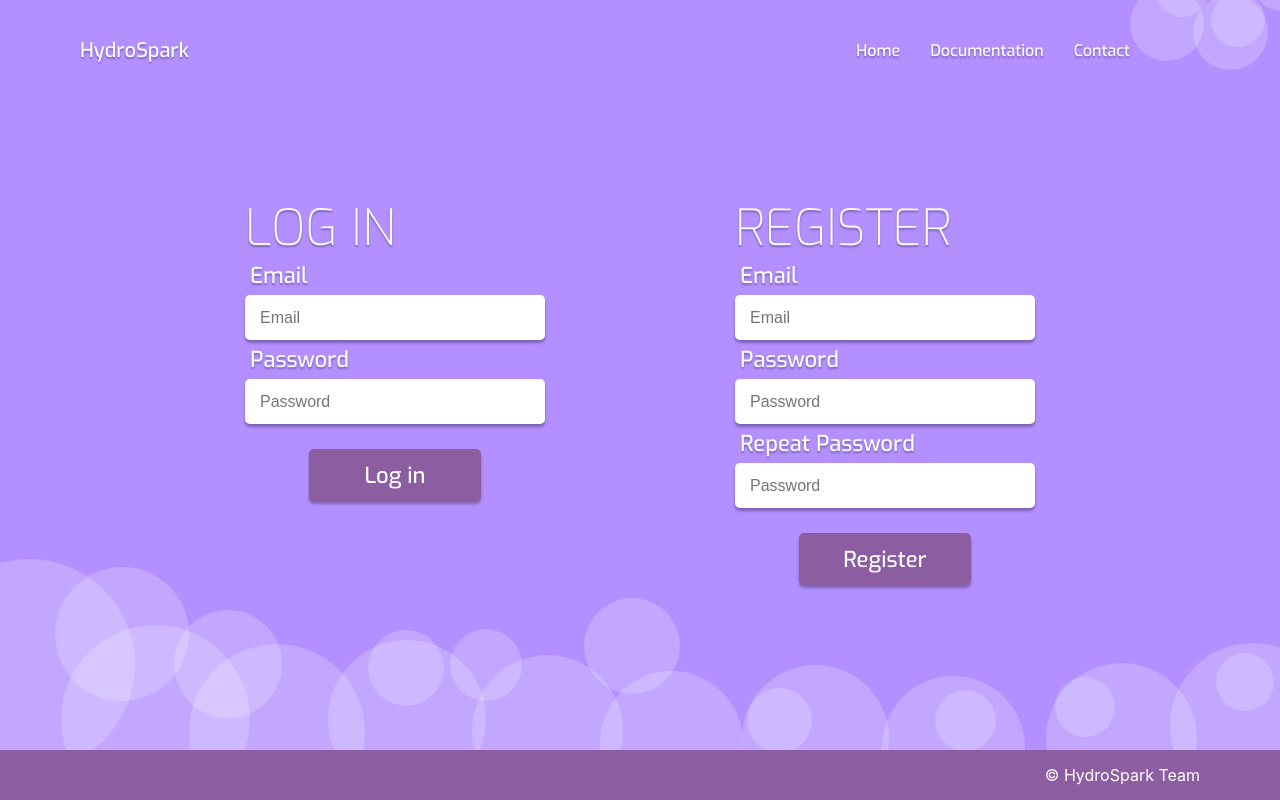
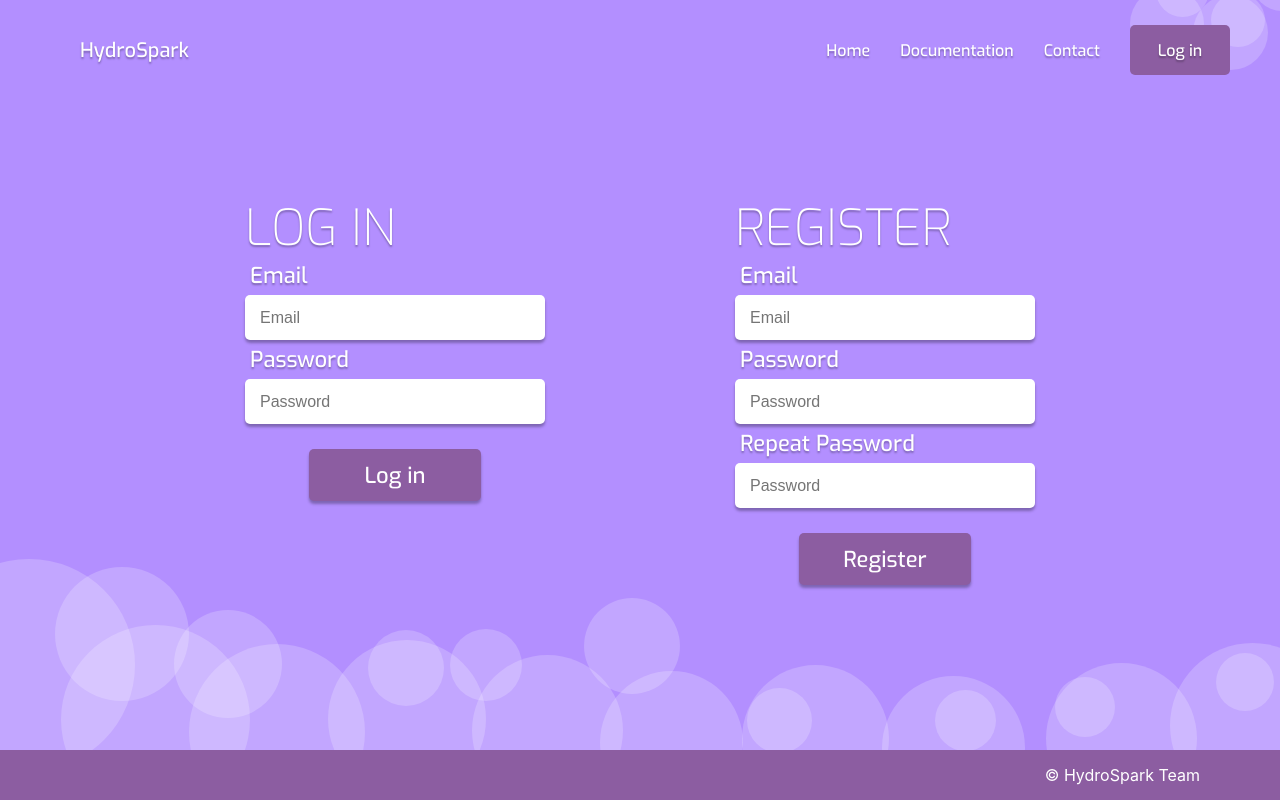
Before and after one commit to AtomicTiger/Hydrospark_oze_front, a React (Create React App) app: page / in a window 1280 px wide. Built offline with nearby package versions, Linux system fonts and the light colour scheme.

Commit message:
fixed routiong to work better

```diff
--- a/src/components/BubbleContainer/BubbleContainer.js
+++ b/src/components/BubbleContainer/BubbleContainer.js
@@ -30,8 +30,8 @@ for(let i =0; i<15;i++){
   return (
     <div className='Bubbles'>
         <div>
-          { /* blue color bubbles ="rgba(189, 227, 255, 0.5)"*/}
-          { /* white color bubbles ="rgba(255, 255, 255, 0.2)"*/}
+          { /* blue color bubbles color="rgba(189, 227, 255, 0.5)"*/}
+          { /* white color bubbles color="rgba(255, 255, 255, 0.2)"*/}
           {BubbleArray.map(function(object, i) {return <div style={{ backgroundColor:props.color, borderRadius:"100%", position:"absolute", left:object.left, bottom:object.bottom, width:object.size, height:object.size, zIndex:0}} key={i}></div>;})}
         </div>
     </div>
--- /dev/null
+++ b/src/components/DarkLayout/DarkLayout.css
@@ -0,0 +1,20 @@
+#DarkLayout{
+  display: flex;
+  flex-direction: column;
+  justify-content: flex-end;
+  align-items: center;
+  background-color: #B38FFF;
+  max-width: 100vw;
+  min-height: 100vh;
+  height: 100vh;
+  max-height: fit-content;
+  box-sizing: border-box;
+  padding-top: 100px;
+  overflow: hidden;
+}
+  @media only screen and (max-width: 820px) {
+    #DarkLayout{
+      flex-direction: column;
+      height: 100%;
+    }
+}
--- /dev/null
+++ b/src/components/DarkLayout/DarkLayout.js
@@ -0,0 +1,17 @@
+import { Outlet } from "react-router-dom";
+import BubbleContainer from "../BubbleContainer/BubbleContainer";
+import Footer from "../Footer/Footer";
+import Navbar from "../Navbar/Navbar";
+import './DarkLayout.css';
+
+function DarkLayout(){
+    return(
+        <div id="DarkLayout">
+            <Navbar login={true}></Navbar>
+            <Outlet></Outlet>
+            <BubbleContainer color={"rgba(255, 255, 255, 0.2)"}></BubbleContainer>
+            <Footer></Footer>
+        </div>
+    )
+}
+export default DarkLayout;
--- a/src/components/MainPage/MainPage.css
+++ b/src/components/MainPage/MainPage.css
@@ -1,18 +1,4 @@
 .MainPage{
-  display: flex;
-  flex-direction: column;
-  justify-content: flex-end;
-  align-items: center;
-  background-color: #B38FFF;
-  max-width: 100vw;
-  min-height: 100vh;
-  height: 100vh;
-  max-height: fit-content;
-  box-sizing: border-box;
-  padding-top: 100px;
-  overflow: hidden;
-}
-.MainPage .content{
   display: flex;
   flex-direction: row;
   box-sizing: border-box;
@@ -21,10 +7,6 @@
 }
 @media only screen and (max-width: 820px) {
   .MainPage{
-    flex-direction: column;
-    height: 100%;
-  }
-  .MainPage .content{
     display: flex;
     flex-direction: column;
   }
--- a/src/components/MainPage/MainPage.js
+++ b/src/components/MainPage/MainPage.js
@@ -1,20 +1,16 @@
-import BubbleContainer from '../BubbleContainer/BubbleContainer';
+
 import LoginMenu from '../LoginMenu/LoginMenu';
 import RegisterMenu from '../RegisterMenu/RegisterMenu';
 import './MainPage.css';
-import Navbar from '../Navbar/Navbar';
-import Footer from '../Footer/Footer';
+// import BubbleContainer from '../BubbleContainer/BubbleContainer';
+// import Navbar from '../Navbar/Navbar';
+// import Footer from '../Footer/Footer';
 
 function MainPage() {
   return (
     <div className='MainPage'>
-      <Navbar login={false}></Navbar>
-      <div className='content'>
-        <LoginMenu></LoginMenu>
-        <RegisterMenu></RegisterMenu>
-      </div>
-      <BubbleContainer color={"rgba(255, 255, 255, 0.2)"}></BubbleContainer>
-      <Footer></Footer>
+      <LoginMenu></LoginMenu>
+      <RegisterMenu></RegisterMenu>
     </div>
   );
 }
--- a/src/components/Navbar/Navbar.css
+++ b/src/components/Navbar/Navbar.css
@@ -5,7 +5,7 @@
   display: flex;
   position: fixed;
   top: 0px;
-  z-index: 1;
+  z-index: 2;
   justify-content: space-between;
   background-color: #B38FFF;
   font-size: 16px;
@@ -55,7 +55,8 @@
   width: 100px;
   height: 50px;
   background-color: #8C5DA1;
-  z-index: 1;
+  border-radius: 5px;
+  z-index: 2;
 }
 #LoginButton:hover{
   background-color: #976aac;
@@ -68,11 +69,11 @@
   width: 50px;
 }
 
-@media only screen and (max-width: 600px) {
+@media only screen and (max-width: 820px) {
   .MenuButton{
-      display: none;
+    display: none;
   }
-  .LoginButton{
-      display: none;
+  #LoginButton{
+    display: none;
   }
 }
```
Also changed, not shown: src/App.js (+7 -2 lines).
